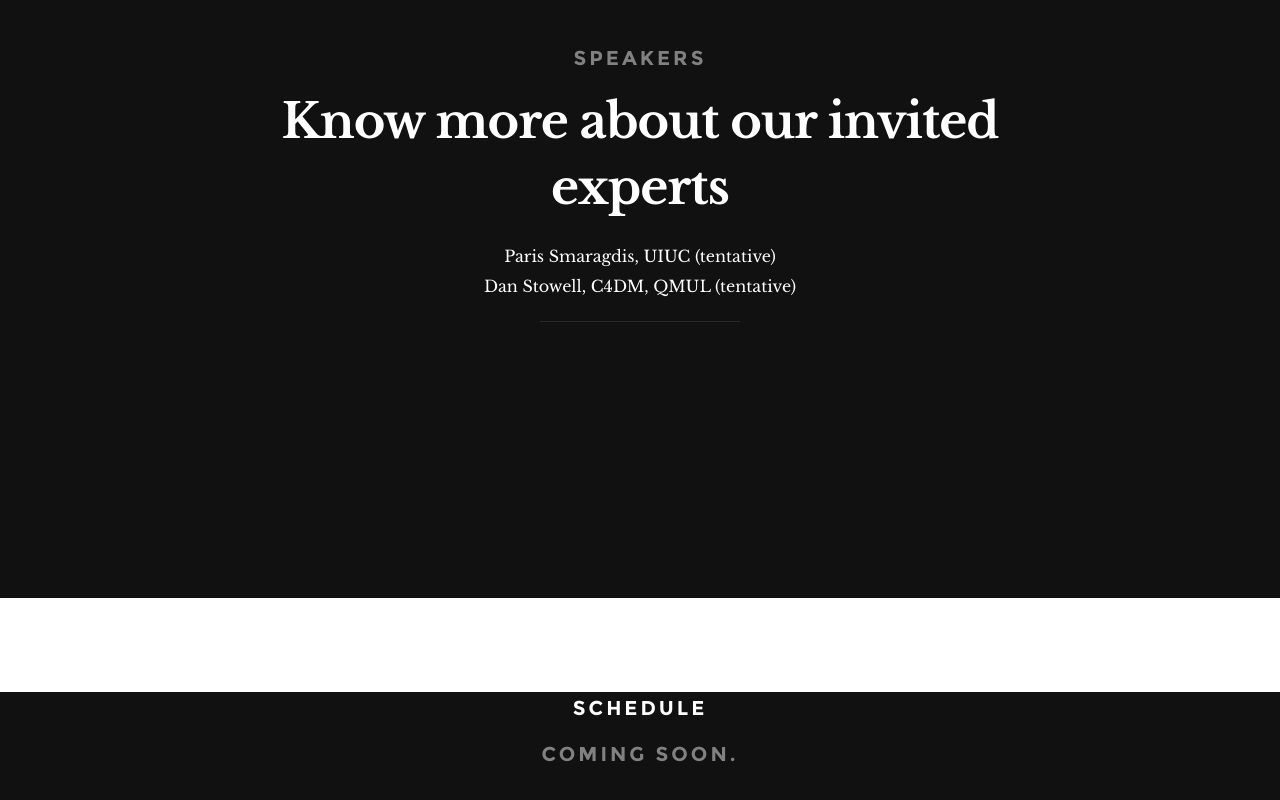
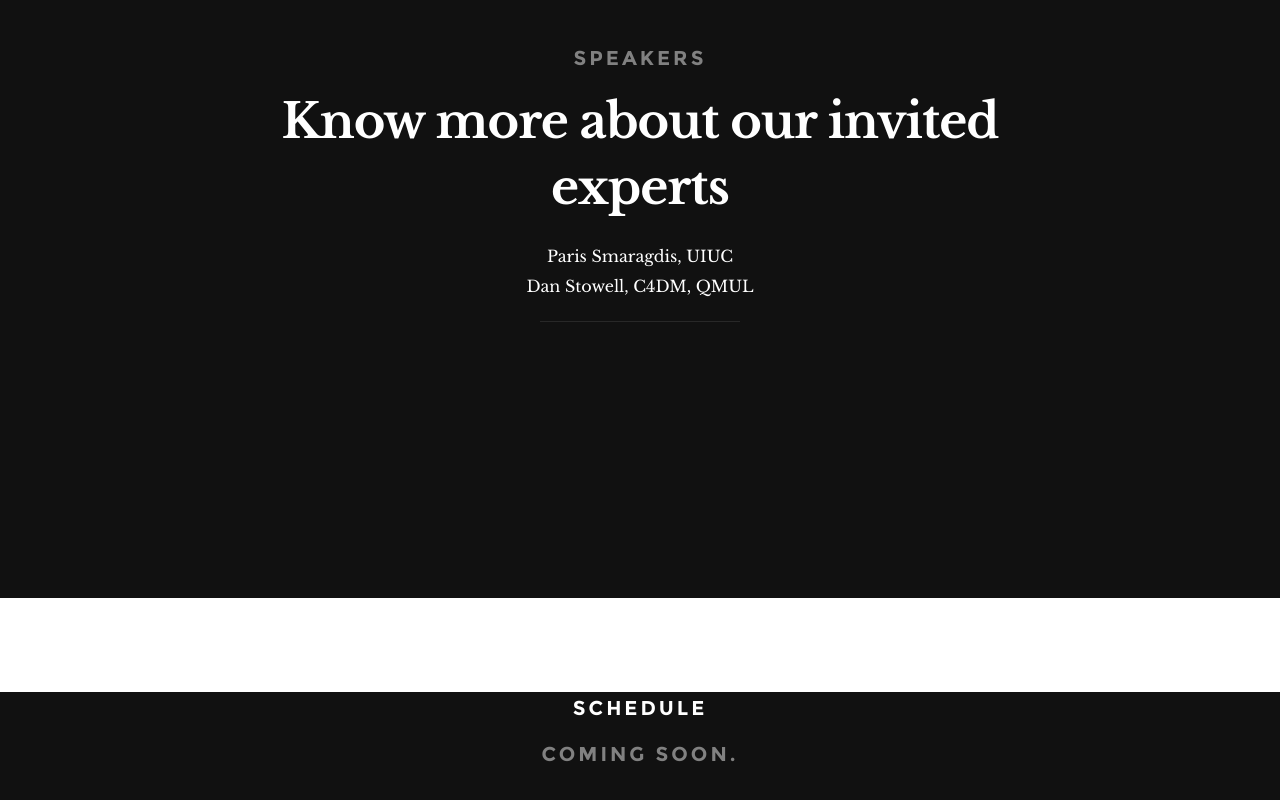
Before and after one commit to wissap/wissap.github.io, a plain HTML site: page 2020/index.html in a window 1280 px wide. Shown: the part 2493-3293 px from the top of the page. Drawn offline with Linux system fonts and the light colour scheme.

Commit message:
Update index.html

```diff
--- a/2020/index.html
+++ b/2020/index.html
@@ -242,8 +242,8 @@
 
 	   			<h3>Speakers</h3>
 		   		<h1>Know more about our invited experts</h1>
-				<div><font color="white">Paris Smaragdis, UIUC (tentative)</div>
-					<div><font color="white"> Dan Stowell, C4DM, QMUL (tentative)</div>
+				<div><font color="white">Paris Smaragdis, UIUC </div>
+					<div><font color="white"> Dan Stowell, C4DM, QMUL </div>
 			</div> <!-- end folio-wrap -->
    		</div> <!-- end twelve -->
    	</div> <!-- end portfolio-content -->
```
